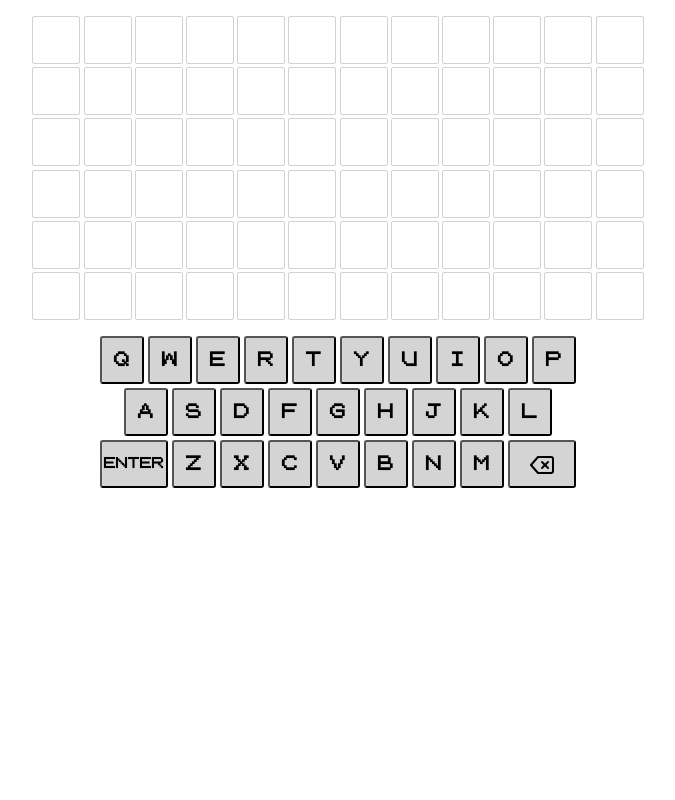
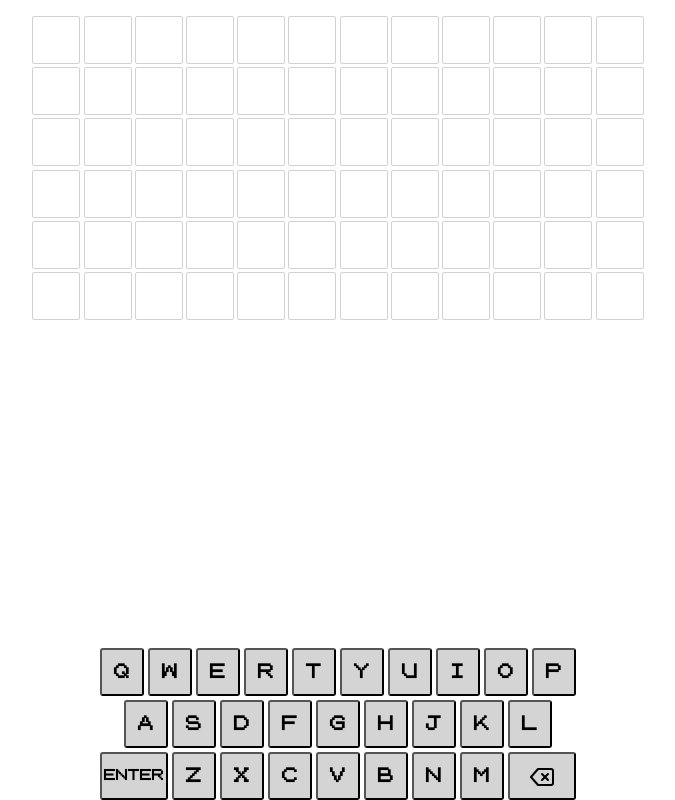
Before and after one commit to trevorwallis13/squordle, a React (Create React App) app: page / in a window 1280 px wide. Shown: the whole page, without its empty margins (302-977 px from the left). Built offline with nearby package versions, Linux system fonts and the light colour scheme.

Commit message:
style adjustments

```diff
--- a/src/styles/index.css
+++ b/src/styles/index.css
@@ -11,19 +11,20 @@
   font-family: 'pokemon_gb', Arial;
 }
 
+#root {
+  min-height: 100vh;
+}
+
 body {
   min-height: 100vh;
   width: 100%;
   margin: 0;
-  font-size: clamp(.5rem, 2.5vw, 1.5rem);
-}
-
-#root {
-  height: 100%;
+  /* font-size: clamp(.5rem, 2.5vw, 1.5rem); */
 }
 
 .App {
   height: 100%;
+  min-height: 100vh;
   display: flex;
   flex-direction: column;
   align-items: center;
```
